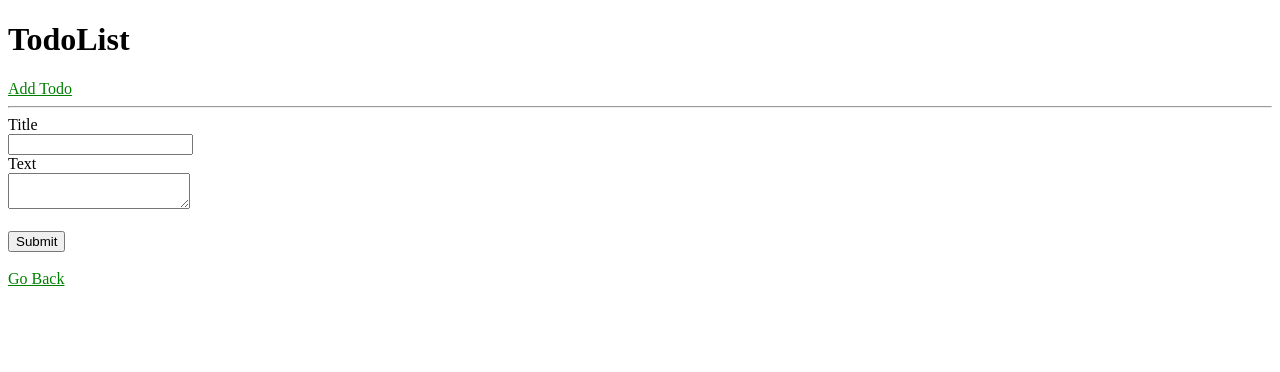
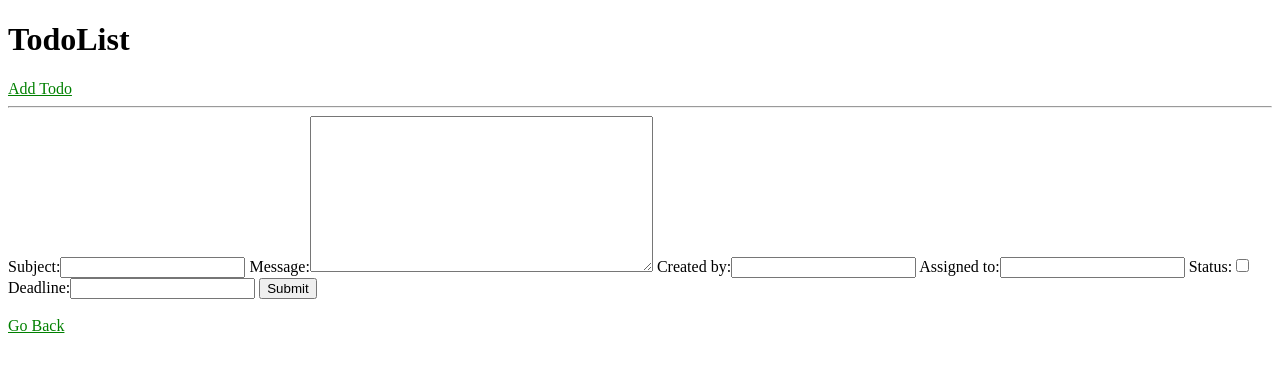
Before and after one commit to gari3008ma/TodoApp, a Django app: page /todos/add in a window 1280 px wide. Shown: the top 372 px of the page. Run offline with Django 3.2, Linux system fonts and the light colour scheme.

Commit message:
added form for adding todos

```diff
--- /dev/null
+++ b/todos/forms.py
@@ -0,0 +1,10 @@
+from django import forms
+
+
+class TodoForm(forms.Form):
+    subject = forms.CharField(max_length=100)
+    message = forms.CharField(widget=forms.Textarea)
+    created_by = forms.EmailField()
+    assigned_to = forms.EmailField()
+    status = forms.BooleanField()
+    deadline = forms.DateTimeField()
--- a/todos/templates/add.html
+++ b/todos/templates/add.html
@@ -1,14 +1,9 @@
 {% include 'partials/header.html' %}
 <form action="{% url 'add' %}" method="post">
 {% csrf_token %}
-  <label for="title">Title</label><br />
-  <input type="text" name="title" id="title" />
-  <br>
-  <label for="text">Text</label><br />
-  <textarea name="text" id="text"></textarea>
-  <br><br>
-  <input type="submit" value="Submit" />
+    {{ form }}
+    <input type="submit" value="Submit" />
 </form>
 <br>
-<a href="/">Go Back</a>
+<a href="/todos/dashboard/">Go Back</a>
 {% include 'partials/footer.html' %}
--- a/todos/views.py
+++ b/todos/views.py
@@ -9,6 +9,7 @@ from django.views.decorators.csrf import csrf_protect
 from django.contrib import messages
 from django.contrib.auth.decorators import login_required
 import logging
+from .forms import TodoForm
 
 logger = logging.getLogger(__name__)
 logger.setLevel(logging.DEBUG)
@@ -54,38 +55,40 @@ def details(request, id):
 
 
 def add(request):
-    if(request.method == 'POST'):
-        title = request.POST['title']
-        text = request.POST['text']
-        created_by = request.user
-        todo = Todo(title=title, text=text, created_by_id = created_by.id)
-        todo.save()
+    if request.method == 'POST':
+        # create a form instance and populate it with data from the request:
+        form = TodoForm(request.POST)
+        # check whether it's valid:
+        if form.is_valid():
+            title = form.cleaned_data['title']
+            text = form.cleaned_data['text']
+            created_by = form.cleaned_data['created_by']
+            todo = Todo(title=title, text=text, created_by_id=created_by.id)
+            todo.save()
+            return HttpResponseRedirect('/todos/dashboard/')
 
-        return redirect('/todos/dashboard')
+        # if a GET (or any other method) we'll create a blank form
     else:
-        return render(request, 'add.html')
+        form = TodoForm()
+
+    return render(request, 'add.html', {'form': form})
 
 
 def signup(request):
     if request.method != 'POST':
         form = UserCreationForm()
     else:
-        form = UserCreationForm(data=request.POST)
-        print form
+        form = UserCreationForm(request.POST)
         if form.is_valid():
-            print "helllo email"
             new_user = form.save()
-            print "hello new user",new_user
             email = form.cleaned_data.get('username')
             messages.success(request, 'Account created successfully')
             Domain.objects.create(name = email.split('@')[1])
-            print new_user
             UserProfile.objects.create(user=new_user, domain=email.split('@')[1])
             return HttpResponseRedirect('/todos/login/')
-    return render(request,
-            'accounts/signup.html',
-            {'user_form': form},
-            )
+    return render(request, 'accounts/signup.html', {
+        'user_form': form
+    })
 
 
 def approval(request):
```
Also changed, not shown: 2 other files.
